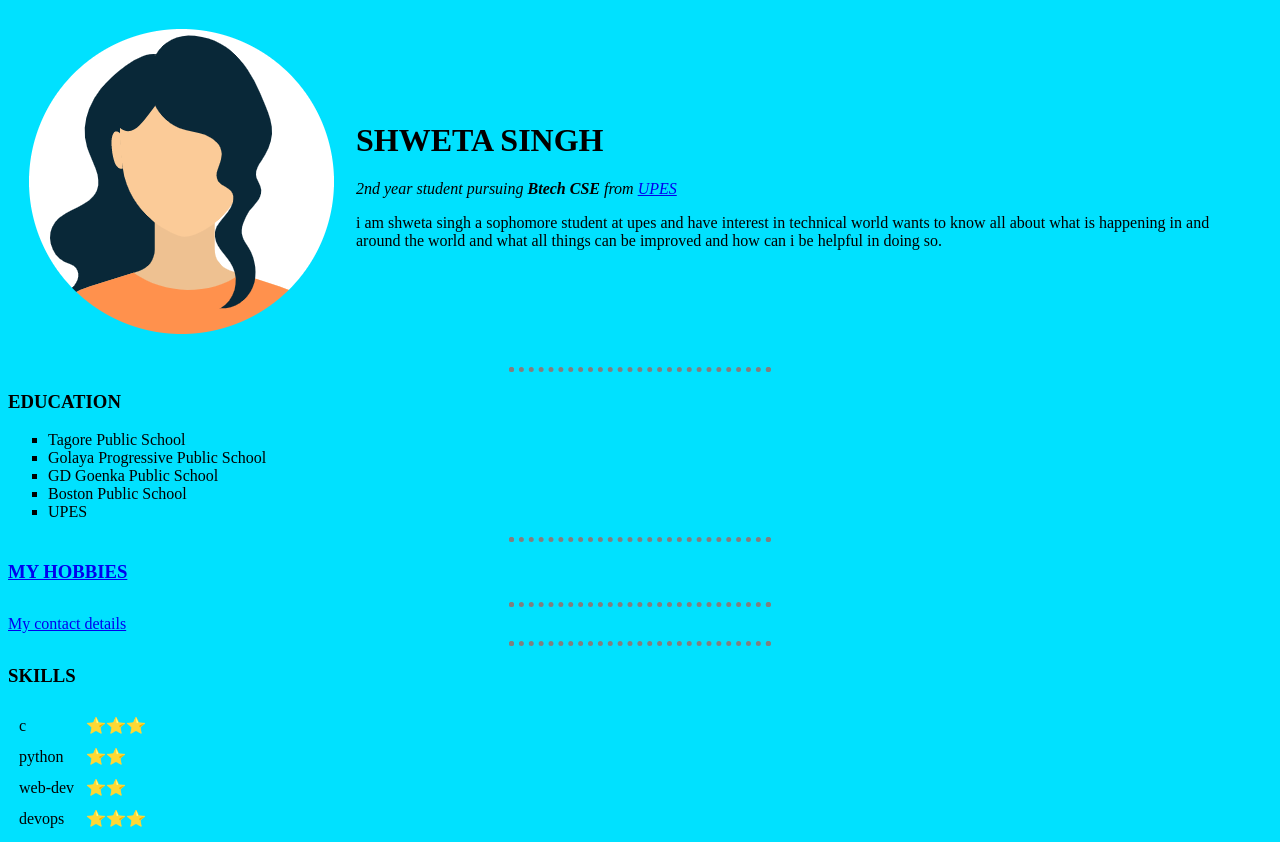
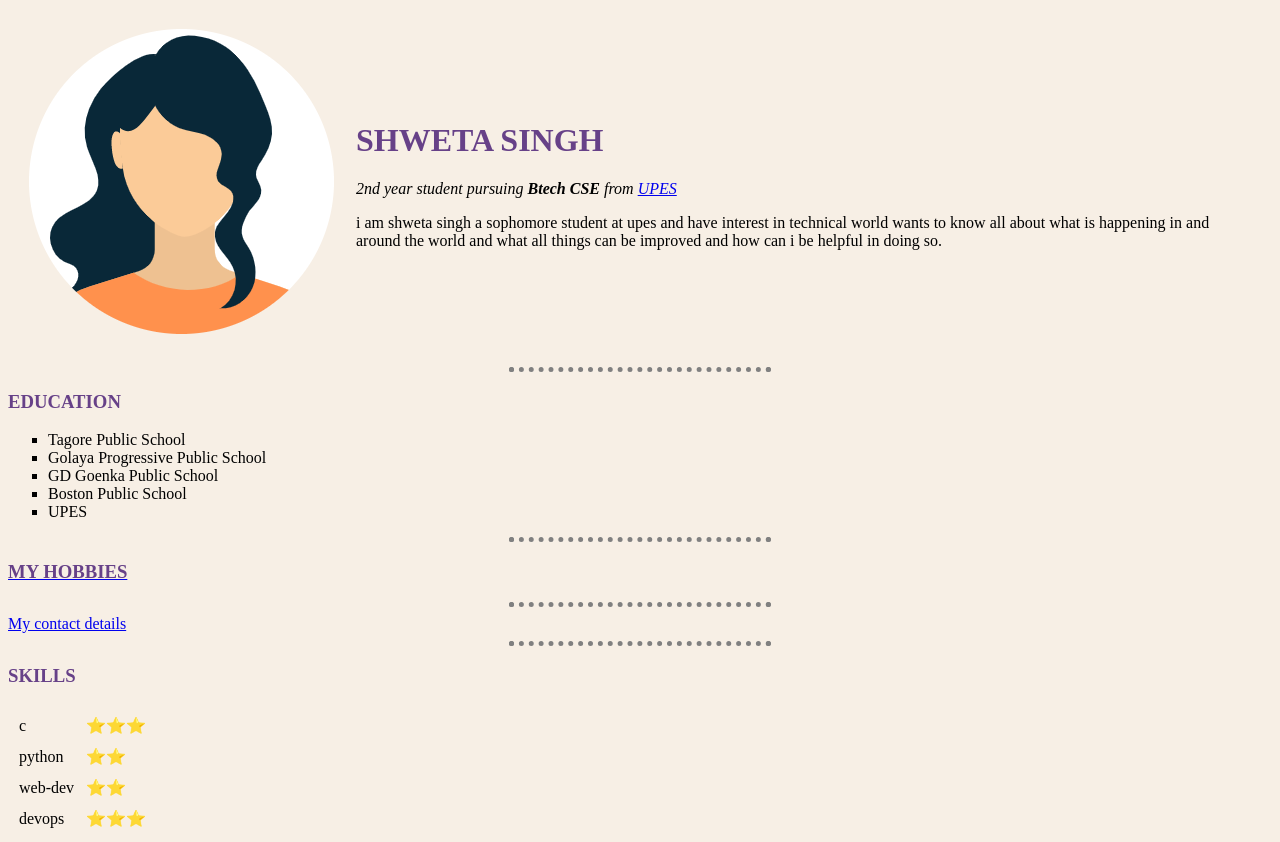
Before and after one commit to shwetasng/Web-development, a plain HTML site: page index.html in a window 1280 px wide. Shown: the top 842 px of the page. Drawn offline with Linux system fonts and the light colour scheme.

Commit message:
h3 and h1 colour changed

```diff
--- a/CSS/styles.css
+++ b/CSS/styles.css
@@ -1,5 +1,5 @@
 body {
-    background-color: rgb(0, 225, 255);
+    background-color: #F7EFE5;
 
 }
 
@@ -14,3 +14,11 @@ hr {
     height: 0px;
     width: 20%;
 }
+
+h1{
+    color:#674188;
+}
+
+h3{
+    color:#674188;
+}
```
